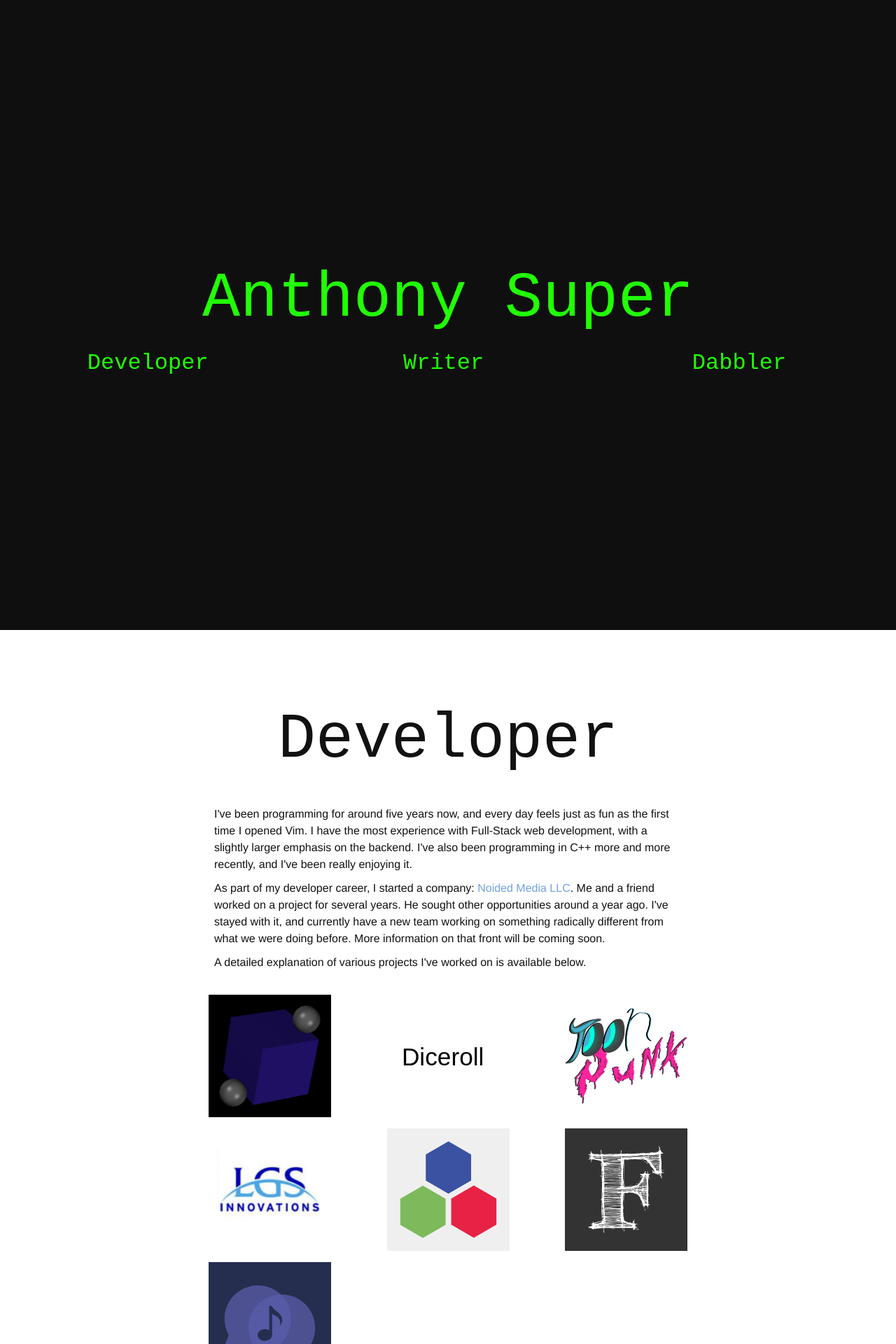
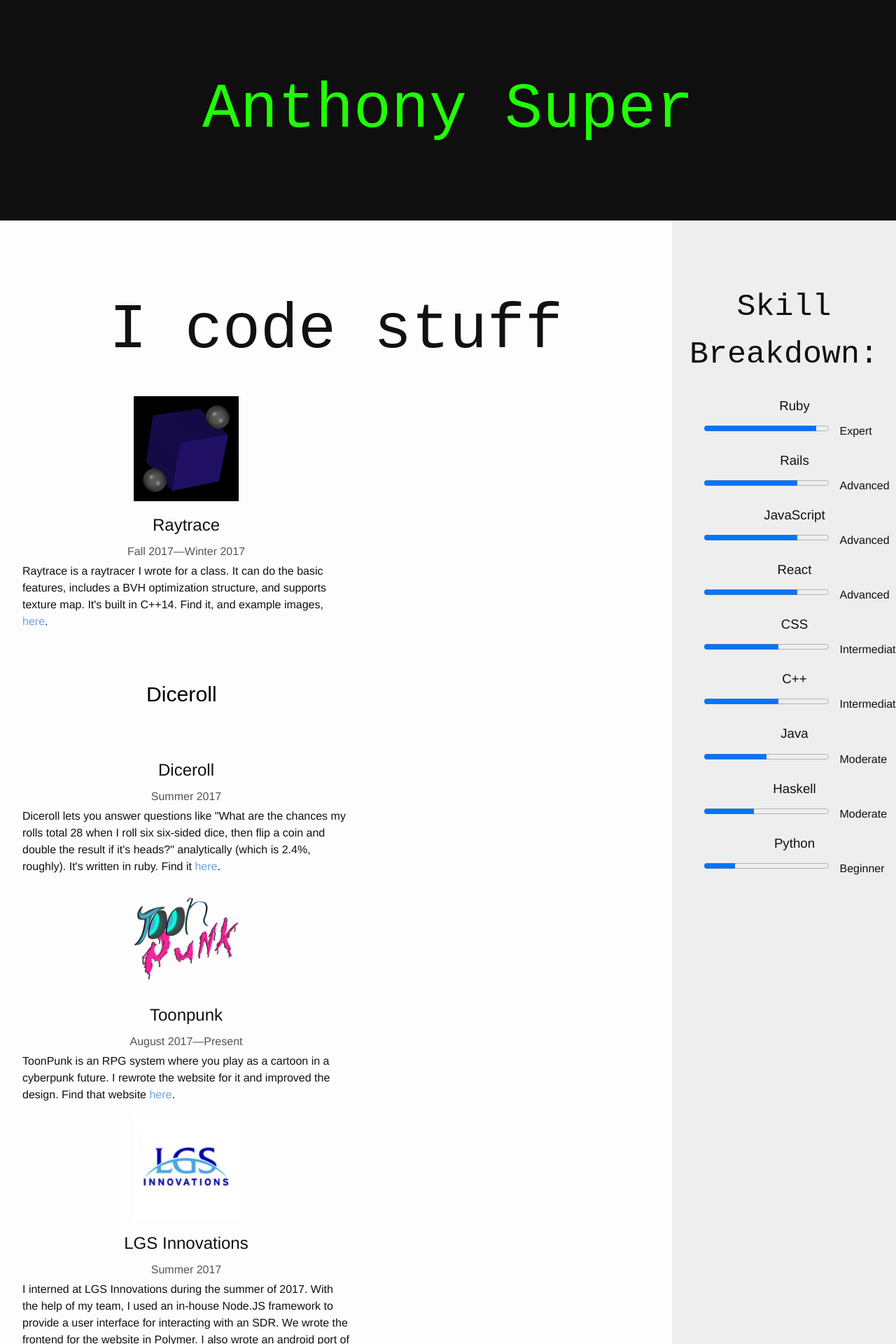
Before and after one commit to AnthonySuper/AnthonySuper.github.io, a Jekyll site: the page built from index.html, in a window 1280 px wide. Shown: the top 1920 px of the page at 70% size. Built offline with Jekyll 4.4.1, drawn with Linux system fonts in a browser that asks for light colours; nearby versions of some CDN libraries; some of the changed text lies outside the part shown.

Commit message:
Big rewrite to be much more terse

```diff
--- a/_sass/_frontpage.scss
+++ b/_sass/_frontpage.scss
@@ -2,8 +2,6 @@
 
 $inner-content-width: 700px;
 
-#frontpage-info {
-}
 
 .fancy-header {
   position: relative;
@@ -14,10 +12,7 @@ $inner-content-width: 700px;
   margin: 0;
   display: flex;
   justify-content: center;
-
-  span:first-child {
-    margin-right: 0.5em;
-  }
+  padding: 10vh 0;
 
   @include media-query($on-palm) {
     font-size: 64px;
@@ -43,9 +38,6 @@ $inner-content-width: 700px;
   display: block;
 }
 
-#name-header {
-  padding-top: 40vh;
-}
 
 .nouns-list {
   display: flex;
@@ -78,7 +70,6 @@ $inner-content-width: 700px;
 }
 
 .info-blurb {
-  max-width: $inner-content-width;
   margin: auto;
   padding: 16px;
 }
@@ -91,8 +82,14 @@ $inner-content-width: 700px;
   font-family: "Anonymous Pro", monospace;
 }
 
+.mid-center-title {
+  padding-top: 10vh;
+  font-size: 5vh;
+  text-align: center;
+  font-family: "Anonymous Pro", monospace;
+}
+
 .frontpage-intro {
-  min-height: 100vh;
   background-color: #0f0f0f;
   font-family: "Anonymous Pro", monospace;
   color: #21FF05;
@@ -120,55 +117,50 @@ $rollout-size: 300px;
   position: relative;
   display: flex;
   flex-wrap: wrap;
-  max-width: $inner-content-width;
+  padding: 16px;
   margin: auto;
   justify-content: space-between;
 }
 
+.developer-skills {
+  list-style-type: none;
+  margin: none;
+  padding: 16px;
+}
+
+.developer-skill {
+  margin-bottom: 16px;
+
+  h3 {
+    text-align: center;
+  }
+}
+
+.skill-label {
+  display: flex;
+
+  span {
+    width: 25%;
+
+    @include media-query($on-palm) {
+      width: 50%;
+    }
+  }
+
+  progress {
+    flex-grow: 1;
+    margin-right: 16px;
+  }
+}
 
 .frontpage-project {
-  position: static;
-  transition: 250ms ease-in-out;
-  width: 25%;
-  margin: 8px;
-  overflow: hidden;
+  display: flex;
+  flex-direction: column;
+  align-items: center;
+  width: 500px;
 
   img {
-    width: 100%;
-    cursor: pointer;
-  }
-
-  .content {
-    height: 0;
-    overflow: hidden;
-    transition: height 250ms ease-in-out, padding 250ms ease-in-out;
-    display: block;
-    position: absolute;
-    left: 0;
-    right: 0;
-    margin: 8px;
-    background-color: #fff;
-    border-radius: 3px;
-  }
-
-  &.active {
-    margin-bottom: $rollout-size + 16px;
-    box-shadow: 0 14px 28px rgba(0,0,0,0.25), 0 10px 10px rgba(0,0,0,0.22);
-
-    .content {
-      opacity: 1;
-      transition: height 250ms ease-in-out;
-      box-shadow: 0 14px 28px rgba(0,0,0,0.25), 0 10px 10px rgba(0,0,0,0.22);
-      height: $rollout-size;
-    }
-
-    @include media-query($on-palm) {
-      margin-bottom: 2*$rollout-size + 16px;
-
-      .content {
-        height: 2*$rollout-size;
-      }
-    }
+    max-width: 150px;
   }
 }
 
@@ -193,8 +185,7 @@ $rollout-size: 300px;
  */
 
 .writer {
-  min-height: 100vh;
-  padding-bottom: 20vh;
+  padding-bottom: 10vh;
   background-color: #fbf9f6;
 }
 
@@ -242,14 +233,42 @@ $rollout-size: 300px;
   padding-right: 16px;
 }
 
+.laconic-blurb {
+  margin: auto;
+  display: block;
+  text-align: center;
+}
+
 
 /**
  * CONTACT SECTION
  */
 .contact {
   color: #21FF05;
-  background-color: rgba(15, 15, 15, 0);
-  min-height: 100vh;
+  background-color: rgba(15, 15, 15, 1);
+  padding-bottom: 20vh;
+}
+
+.developer-container {
+  display: flex;
+
+  @include media-query($on-palm) {
+    flex-direction: column;
+  }
+}
+
+.developer-sidebar {
+  min-width: 25vw;
+  flex-grow: 1;
+  background-color: #EEE;
+
+  @include media-query($on-palm) {
+    max-width: 100vw;
+  }
+}
+
+.developer-info {
+  flex-grow: 1;
 }
 
 .contact-list {
--- a/index.html
+++ b/index.html
@@ -9,42 +9,13 @@ layout: home
     <h1 class="fancy-header" id="name-header">
       Anthony Super
     </h1>
-
-    <ul class="big-center-list nouns-list">
-      <li class="noun">
-        Developer
-      </li>
-      <li class="noun">
-        Writer
-      </li>
-      <li class="noun">
-        Dabbler
-      </li>
-    </ul>
   </section>
 
-  <section class="developer" data-scroll-animate="color-in-black">
+  <section class="developer-container">
+    <section class="developer-info" data-scroll-animate="color-in-black">
       <h2 data-scroll-animate="blur-in" class="big-center-title">
-      Developer
+        I code stuff
       </h2>
-
-    <div class="info-blurb">
-    <p>
-    	I've been programming for around five years now, and every day feels just as fun as the first time I opened Vim.
-     	I have the most experience with Full-Stack web development, with a slightly larger emphasis on the backend.
-     	I've also been programming in C++ more and more recently, and I've been really enjoying it.
- 	  </p>
-     <p>
-     	As part of my developer career, I started a company: <a href="http://noided.media">Noided Media LLC</a>.
-     	Me and a friend worked on a project for several years.
-     	He sought other opportunities around a year ago.
-     	I've stayed with it, and currently have a new team working on something radically different from what we were doing before.
-      More information on that front will be coming soon.
-     </p>
-     <p>
-     	A detailed explanation of various projects I've worked on is available below.
-     </p>
-    </div>
 
       <div class="project-showcase">
         <section class="frontpage-project raytrace">
@@ -57,12 +28,11 @@ layout: home
               <div class="time">
                 Fall 2017&mdash;Winter 2017
               </div>
-            Raytrace is the (unimaginative) name of a from-scratch Raytracer I wrote as part of a class.
-            Raytrace is written in C++14, and features recursive ray tracing, parallel rendering, a BVH, refractions, texture mapping, and more.
-            The class allowed us to use a linear algebra library, but I opted to write this myself, in order to learn more.
-            <p>
-            The code for Raytrace, and some example images, can be found <a href="https://github.com/AnthonySuper/Raytrace">here</a>.
-            </div>
+              Raytrace is a raytracer I wrote for a class.
+              It can do the basic features, includes a BVH optimization structure, and supports texture map.
+              It's built in C++14.
+              Find it, and example images, <a href="https://github.com/AnthonySuper/Raytrace">here</a>.
+
             </div>
           </section>
           <section class="frontpage-project diceroll">
@@ -75,48 +45,40 @@ layout: home
                 <div class="time">
                   Summer 2017
                 </div>
-              Diceroll is a Ruby program to calculate dice formulas, and the resulting probability of those formulas.
-              This allows a user to ask a question like "What are the chances my rolls total 28 when I roll six six-sided dice, then flip a coin and double the result if it's heads?" (which is 2.4%, roughly).
-              The code can be found <a href="https://github.com/AnthonySuper/FifthedSim">here</a>.
+                Diceroll lets you answer questions like "What are the chances my rolls total 28 when I roll six six-sided dice, then flip a coin and double the result if it's heads?" analytically (which is 2.4%, roughly).
+                It's written in ruby.
+                Find it <a href="https://github.com/AnthonySuper/FifthedSim">here</a>.
               </div>
             </div>
           </section>
           <section class="frontpage-project toonpunk">
-          <img src="/assets/projects/toonpunk.png"
-          data-scroll-animate="scale-in"
-          data-scroll-animate-oneshot="true">
+            <img src="/assets/projects/toonpunk.png">
             <div class="content">
               <div class="padding-hack">
                 <h4>Toonpunk</h4>
                 <div class="time">
                   August 2017&mdash;Present
                 </div>
-              I developed the Website for ToonPunk, an RPG system where you play as cartoon criminals in a cyberpunk future.
-              I used Jekyll to build said website (much like the one you're on now).
-              While I did not fully design the site myself, I did adapt an existing design (made by the author of the project) to be responsive, and to look a bit nicer.
-              <p>
-                The website can be found <a href="http://toonpunkgame.com">here</a>.
-              </p>
+                ToonPunk is an RPG system where you play as a cartoon in a cyberpunk future.
+                I rewrote the website for it and improved the design.
+                Find that website <a href="http://toonpunkgame.com">here</a>.
               </div>
             </div>
           </section>
 
           <section class="frontpage-project lgs">
-          <img src="/assets/projects/lgs.png"
-          data-scroll-animate="scale-in"
-          data-scroll-animate-oneshot="true">
+            <img src="/assets/projects/lgs.png">
             <div class="content">
               <div class="padding-hack">
                 <h4>LGS Innovations</h4>
                 <div class="time">
                   Summer 2017
                 </div>
-              I interned at LGS innovations during the Summer in 2017.
-              This internship was enlightening and gave me experience with Node-based backend development (using LGS's propriety in-house framework, BITS) sa well as with Polymer for the front-end.
-              I also interacted with open-source Cellular Base Station Routers.
-              <p>
-                Unfortunately, the exact nature of the project I built is not public knowledge, but they do plan on using it in production soon.
-              </p>
+                I interned at LGS Innovations during the summer of 2017.
+                With the help of my team, I used an in-house Node.JS framework to provide a user interface for interacting with an SDR.
+                We wrote the frontend for the website in Polymer.
+                I also wrote an android port of a python machine learning program to do a type of threat analysis.
+                All of my work there was proprietary and under NDA, so sadly I cannot link it.
               </div>
             </div>
           </section>
@@ -129,38 +91,30 @@ layout: home
               <div class="padding-hack">
                 <h4>ImageHex</h4>
                 <div class="time">
-                Late 2014&mdash;Late 2016
+                  Late 2014&mdash;Early 2016
                 </div>
-              ImageHex is an art website.
-              It has features for sharing and finding art, as well as a powerful commissions feature.
-              ImageHex was Noided Media LLC's primary project for many years.
-              Unfortunately, however, we could never quite hit our target market.
-              It is no longer under active development.
-              A version of the website is still active <a href="https://www.imagehex.com">here</a>.
-              <p>
-                ImageHex used PostgreSQL (with some fairly complicated queries) as its database as Rails as its backend server.
-                The frontend was made in a mix of static HTML and React.js.
-                We also leveraged Redis for caching, S3 for Image hosting, and Heroku for site hosting.
-              </p>
+                ImageHex was an art website.
+                It had features for sharing and finding art, as well as a commisions feature.
+                Me and a partner used Rails for the backend, PostgreSQL for the database, and some React.JS on the frontend.
+                Sadly, it didn't find a marketplace.
+                It is now defunct, but you can find the source code <a href="https://github.com/noidedmedia/ImageHex">here</a>
               </div>
             </div>
           </section>
 
 
           <section class="frontpage-project fictiondock">
-          <img src="/assets/projects/fictiondock.svg"
-          data-scroll-animate="scale-in"
-          data-scroll-animate-oneshot="true">
+            <img src="/assets/projects/fictiondock.svg">
             <div class="content">
               <div class="padding-hack">
                 <h4>FictionDock</h4>
                 <div class="time">
                   June&mdash;August, 2015
                 </div>
-              FictionDock is a fanfiction website.
-              Me and a friend made it on a whim to learn new web development technologies.
+                FictionDock was a fanfiction website.
+                Me and a friend made it to help us learn webdev technologies.
                 I designed and built the backend using Ruby on Rails, and did much of the frontend JavaScript Development.
-              Although the site is no longer active, the source code can be found <a href="https://github.com/noidedmedia/Fiction-Dock">here</a>.
+                Although the site is no longer active, you can find the source code <a href="https://github.com/noidedmedia/Fiction-Dock">here</a>.
               </div>
             </div>
           </section>
@@ -176,113 +130,107 @@ layout: home
                   October 2014
                 </div>
                 WavHead was the first webdev project I ever embarked on.
-              The idea was to have a democratic DJ&mdash;a system where party goers could vote on what song to play next.
-              It actually turned out fairly well.
-              <p>
-                WavHead was built in Sinatra, using an SQLite database to store song information.
-                The frontend was mostly Vanilla JS, and I built it with the help of a friend.
-                The promo website we made for it is <a href="https://github.com/noidedmedia/WavHead">here.</a>
-              </p>
-            </div>
+                It lets guests at a party vote on what song to play next.
+                It stores the songs in SQLite, and serves them up with Sinatra.
+                Find it <a href="https://github.com/noidedmedia/WavHead">here.</a>
               </div>
             </div>
           </section>
       </div>
     </section>
 
+    <section class="developer-sidebar">
+      <h2 class="mid-center-title">Skill Breakdown:</h2>
+      <ul class="developer-skills">
+        <li class="developer-skill">
+          <h3>Ruby</h3>
+
+          <div class="skill-label">
+            <progress max="100" value="90"></progress>
+            <span>Expert</span>
+          </div>
+        </li>
+        <li class="developer-skill">
+          <h3>Rails</h3>
+
+          <div class="skill-label">
+            <progress max="100" value="75"></progress>
+            <span>Advanced</span>
+          </div>
+        </li>
+        <li class="developer-skill">
+          <h3>JavaScript</h3>
+          <div class="skill-label">
+            <progress max="100" value="75"></progress>
+            <span>Advanced</span>
+          </div>
+        </li>
+        <li class="developer-skill">
+          <h3>React</h3>
+          <div class="skill-label">
+            <progress max="100" value="75"></progress>
+            <span>Advanced</span>
+          </div>
+        </li>
+        <li class="developer-skill">
+          <h3>CSS</h3>
+          <div class="skill-label">
+            <progress max="100" value="60"></progress>
+            <span>Intermediate</span>
+          </div>
+        </li>
+        <li class="developer-skill">
+          <h3>C++</h3>
+          <div class="skill-label">
+            <progress max="100" value="60"></progress>
+            <span>Intermediate</span>
+          </div>
+        </li>
+        <li class="developer-skill">
+          <h3>Java</h3>
+          <div class="skill-label">
+            <progress max="100" value="50"></progress>
+            <span>Moderate</span>
+          </div>
+        </li>
+        <li class="developer-skill">
+          <h3>Haskell</h3>
+          <div class="skill-label">
+            <progress max="100" value="40"></progress>
+            <span>Moderate</span>
+          </div>
+        </li>
+        <li class="developer-skill">
+          <h3>Python</h3>
+          <div class="skill-label">
+            <progress max="100" value="25"></progress>
+            <span>Beginner</span>
+          </div>
+        </li>
+      </ul>
+    </section>
+  </section>
+
   <section class="writer">
     <h2 data-scroll-animate="blur-in" class="big-center-title">
-      Writer
+      I write stuff
     </h2>
 
-    <div class="info-blurb">
-      I don't write as often as I should&mdash;unfortunately, writing takes time, which I don't have much of&mdash;but I love writing.
-      I maintain a <a href="/blog">blog</a> which discusses both technology and culture.
-      I also work on original fiction on occasion, although (sadly) I rarely get the chance to do so as of late.
+    <div class="laconic-blurb">
+      Most of it on <a href="/blog">this blog</a>.
     </div>
-  </section>
-
-  <section class="serial-dabbler">
-    <h2 data-scroll-animate="blur-in" class="big-center-title">
-      Dabbler
-    </h2>
-
-    <div class="info-blurb">
-      I've never been one to say no to trying new things, and a huge variety of topics interest me.
-      As a result, I've played around in a variety of fields.
-      I wouldn't say I have deep knowledge of any of these, but they're topics that interest me, and I'm at least familiar with them.
-    </div>
-
-    <section class="dabble">
-      <div class="dabble-image-container">
-        <img src="assets/dabbles/fcp.png"
-          data-scroll-animate="rotate-in"
-          data-scroll-animate-max="0.5"
-          data-scroll-animate-oneshot="true">
-      </div>
-      <div class="dabble-content">
-        <h3>Video Editing</h3>
-        I've enjoyed Video Editing ever since I took a class on it in 7th grade.
-        I made a hobby of it, creating a few joke videos with my friends (that are sadly now lost to time and deleted Youtube accounts).
-        <p>
-        I had the opportunity to apply my skills professionally twice.
-        In the first case, I recorded and editing a training session for Aleo Solar, which was to be used as part of their proposed merger with Bosch.
-        I delivered the videos, and the merger sadly fell through.
-        In the second, I recored a series of videos focused at marketing to donors for a Denver-based woman's health clinic.
-      </div>
-    </section>
-
-    <section class="dabble">
-      <div class="dabble-image-container">
-        <img src="assets/dabbles/logic_pro.png"
-          data-scroll-animate="rotate-in"
-          data-scroll-animate-max="0.5"
-          data-scroll-animate-oneshot="true">
-      </div>
-      <div class="dabble-content">
-        <h3>Musical Production</h3>
-        I played various low brass instruments in the years up to college, which started a general affinity for music which has persisted for my entire life.
-        As part of this, I briefly played around with musical production.
-        The result of that is <a href="https://soundcloud.com/somemoron">here.</a>
-      </div>
-    </section>
-
-    <section class="dabble">
-      <div class="dabble-image-container">
-        <img src="assets/dabbles/math.svg"
-          data-scroll-animate="rotate-in"
-          data-scroll-animate-max="0.5"
-          data-scroll-animate-oneshot="true">
-      </div>
-      <div class="dabble-content">
-        <h3>Math</h3>
-        I've loved math for (however cliché it may be) essentially as long as I can remember.
-        I got a minor in mathematics at CSU, and I intentionally took more math-heavy classes during my time there.
-        I don't consider myself a mathematician&mdash;you need at least a bachelors for that&mdash;but I do love the topic, and often read on it.
-      </div>
-    </section>
-
-    <section class="dabble">
-      <div class="dabble-image-container">
-        <img src="assets/dabbles/skiing.svg"
-          data-scroll-animate="rotate-in"
-          data-scroll-animate-max="0.5"
-          data-scroll-animate-oneshot="true">
-      </div>
-      <div class="dabble-content">
-        <h3>Skiing</h3>
-        <span title="Unlike Frank Ocean.">I live in Denver</span>, and I take advantage of the resulting access to the slopes.
-        I'm not a fantastic skier, but I do enjoy it, and take trips semi-often during the season.
-      </div>
-    </section>
   </section>
 
   <section class="contact"
     data-scroll-animate="darken-in"
     data-scroll-animate-max="0.5">
      <h1 class="fancy-header" id="name-header" data-scroll-animate="blur-in">
-      Let's Get in Touch
+      I'll talk if you want
     </h1>
+
+    <div class="laconic-blurb">
+      If you want to get in touch, use one of the following:
+    </div>
 
     <div class="contact-list">
       <div>
```
Lines whose indentation alone changed are shown as unchanged.
